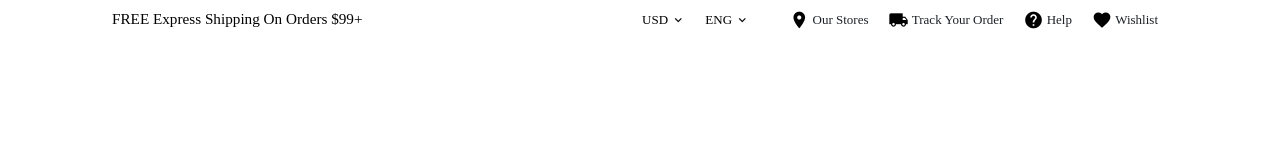
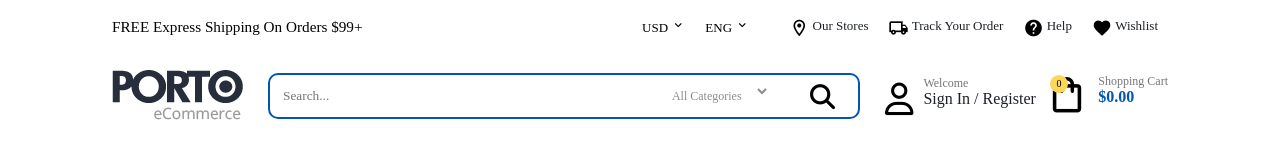
Before and after one commit to M-Ahmed-Khan/programming-fundamental, a plain HTML site: page projects/portotheme.com/index.html in a window 1280 px wide. Drawn offline with Linux system fonts and the light colour scheme.

Commit message:
Added menu 2

```diff
--- a/projects/portotheme.com/index.html
+++ b/projects/portotheme.com/index.html
@@ -5,27 +5,88 @@
   <meta name="viewport" content="width=device-width, initial-scale=1.0">
   <link rel="stylesheet" href="styles.css">
   <link rel="stylesheet" href="https://fonts.googleapis.com/icon?family=Material+Icons">
+  <link rel="stylesheet" href="https://fonts.googleapis.com/icon?family=Material+Icons+Outlined">
+  <script src="https://kit.fontawesome.com/e0e164e943.js" crossorigin="anonymous"></script>
   <title>Home - Shop 46</title>
 </head>
 <body>
   <header>
-    <nav class="menu">
+    <nav class="menu1">
       <h3>FREE Express Shipping On Orders $99+</h3>
       <ul class="dropdowns">
         <li class="dropdown">
-          USD&nbsp;<i class="material-icons" style="font-size: 14px;">keyboard_arrow_down</i>
+          <span class="dropdown-text">USD&nbsp;<i class="material-icons" style="font-size: 14px;">keyboard_arrow_down</i></span>
+          <div class="dropdown-content">
+            <ul class="dropdown-list">
+              <li>USD</li>
+              <li>EUR</li>
+            </ul>
+          </div>
         </li>
         <li class="dropdown">
-          ENG&nbsp;<i class="material-icons" style="font-size: 14px;">keyboard_arrow_down</i>
+          <span class="dropdown-text">ENG&nbsp;<i class="material-icons" style="font-size: 14px;">keyboard_arrow_down</i></span>
+          <div class="dropdown-content">
+            <ul class="dropdown-list">
+              <li>ENG</li>
+              <li>FRH</li>
+            </ul>
+          </div>
         </li>
       </ul>
       <ul>
-        <li><i class="material-icons" style="font-size:2rem;">location_on</i>&nbsp;<a href="#">Our Stores</a></li>
-        <li><i class="material-icons" style="font-size:2rem;">local_shipping</i>&nbsp;<a href="#">Track Your Order</a></li>
-        <li><i class="material-icons" style="font-size:2rem;">help</i>&nbsp;<a href="#">Help</a></li>
-        <li><i class="material-icons" style="font-size:2rem;">favorite</i>&nbsp;<a href="#">Wishlist</a></li>
+        <li><i class="material-icons-outlined" style="font-size:2rem;font-weight:10">location_on</i>&nbsp;<a href="#">Our Stores</a></li>
+        <li><i class="material-icons-outlined" style="font-size:2rem;font-weight:10">local_shipping</i>&nbsp;<a href="#">Track Your Order</a></li>
+        <li><i class="material-icons-outlined" style="font-size:2rem;font-weight:10">help</i>&nbsp;<a href="#">Help</a></li>
+        <li><i class="material-icons-outlined" style="font-size:2rem;font-weight:10">favorite</i>&nbsp;<a href="#">Wishlist</a></li>
       </ul>
     </nav>
+    <div class="menu2">
+      <div class="logo">
+        <img src="images/porto-logo.png" alt="porto logo" />
+      </div>
+      <div class="search-bar">
+        <input type="text" id="search-text" placeholder="Search..." />
+        <div class="category">
+          <select name="category" id="category">
+            <option value="all_categories" selected>All Categories</option>
+            <option value="kitchen">Kitchen</option>
+            <option value="electronics">Electronics</option>
+            <option value="fashion">Fashion</option>
+            <option value="sports">Sports</option>
+            <option value="luggage">Luggage</option>
+            <option value="tools">Tools</option>
+            <option value="automotive">Automotive</option>
+            <option value="storage">Storage</option>
+            <option value="appliances">Appliances</option>
+            <option value="lighting">Lighting</option>
+            <option value="table_and_desks">Table and Desks</option>
+            <option value="home_and_decor">Home and Decor</option>
+          </select>
+        </div>
+        <div class="search-icon-container">
+          <i class="fa-solid fa-magnifying-glass" style="font-size:2.5rem;"></i>
+        </div>
+      </div>
+      <div class="sign-in">
+        <div class="user-icon-container">
+          <i class="fa-regular fa-user" id="user-icon"></i>
+        </div>
+        <div class="sign-in-text">
+          <h3>Welcome</h3>
+          <p>Sign&nbsp;In&nbsp;/&nbsp;Register</p>
+        </div>
+      </div>
+      <div class="shopping-cart">
+        <div class="cart-icon-container">
+          <i class="material-icons-outlined" id="bag-icon">shopping_bag</i>
+          <div class="no-of-items">0</div>
+        </div>
+        <div class="cart-text">
+          <h3>Shopping&nbsp;Cart</h3>
+          <p>$0.00</p>
+        </div>
+      </div>
+    </div>
   </header>
 </body>
 </html>
--- a/projects/portotheme.com/styles.css
+++ b/projects/portotheme.com/styles.css
@@ -10,17 +10,19 @@
   --primary-color: #0155b5;
   --secondary-color: #f9d759;
   --dark-color: #1d2127;
+  --light-gray-color: #8d8d8d;
 }
 
 body {
   width: 82.5%;
   margin: auto;
+  margin-top: 7.5px;
   font-family: 'Poppins';
 }
 
 /* ------------TOP MENU------------ */
 
-.menu {
+.menu1 {
   display: flex;
   padding: 10px 0;
   flex-wrap: nowrap;
@@ -28,18 +30,18 @@ body {
   font-size: 1.3rem;
 }
 
-.menu ul {
+.menu1 ul {
   list-style-type: none;
   display: flex;
 }
 
-.menu > ul > li {
+.menu1 > ul > li {
   padding: 0 10px;
   display: flex;
-  align-items: center;
+  align-items: flex-start;
 }
 
-.menu h3 {
+.menu1 h3 {
   font-weight: normal;
 }
 
@@ -49,11 +51,172 @@ body {
   margin-right: 20px;
 }
 
-.menu ul li a {
+.menu1 > ul li a {
   text-decoration: none;
   color: var(--dark-color);
 }
 
-.menu ul li a:hover {
+.menu1 > ul li a:hover {
   color: var(--primary-color);
 }
+
+.dropdown {
+  display: flex;
+  flex-direction: column;
+}
+
+.dropdown-content {
+  display: none;
+  opacity: 0;
+  position: absolute;
+  top: 40px;
+  box-shadow: 1px 1px 1px var(--light-gray-color);
+  padding: 5px 8px;
+  width: auto;
+  transition: all 0.3s ease-out;
+  -webkit-transition: all 0.3s ease-out;
+  z-index: 99;
+  background-color: white;
+}
+
+.dropdown-text:hover {
+  color: var(--primary-color);
+  cursor: context-menu;
+}
+
+.dropdown:hover .dropdown-content {
+  display: block;
+  opacity: 1;
+}
+
+.dropdown-list {
+  display: flex;
+  flex-direction: column;
+}
+
+/* ------------ LOGO AND SEARCH BAR ------------ */
+
+.menu2 {
+  margin: 22px 0;
+  display: flex;
+  flex-direction: row;
+  justify-content: space-between;
+  align-items: center;
+  flex-wrap: nowrap;
+}
+
+.search-bar {
+  width: 100%;
+  margin: 0 25px;
+  border: 2px solid var(--primary-color);
+  border-radius: 10px;
+  height: auto;
+  display: flex;
+  padding: 3px
+}
+
+#search-text {
+  flex-grow: 3;
+  border: none;
+  padding: 10px;
+  font-family: inherit;
+}
+
+#search-text:focus {
+  border: none;
+  outline: none;
+}
+
+.search-bar .category {
+  margin: 0 20px;
+}
+
+.search-bar select {
+  background-color: transparent;
+  border: none;
+  padding-top: 10px;
+  font-family: inherit;
+  color: var(--light-gray-color);
+  font-size: 1.2rem;
+}
+
+.search-bar select option {
+  background-color: white;
+  color: var(--dark-color);
+  font-family: inherit;
+  border: none;
+  outline: none;
+  font-size: 1.2rem;
+}
+
+.search-icon-container {
+  padding-top: 7.5px;
+  margin: 0 20px;
+}
+
+.user-icon-container {
+  padding-top: 7.5px;
+}
+
+#user-icon {
+  font-size: 3.25rem;
+}
+
+.sign-in {
+  display: flex;
+  flex-direction: row;
+}
+
+.sign-in .user-icon-container {
+  margin-right: 10px;
+}
+
+.sign-in-text h3 {
+  font-weight: normal;
+  color: #777;
+  font-size: 1.2rem;
+  margin-bottom: -1px;
+}
+
+.sign-in-text p {
+  color: var(--dark-color);
+  font-size: 1.6rem;
+}
+
+.shopping-cart {
+  display: flex;
+  flex-direction: row;
+}
+
+.cart-icon-container {
+  margin: 0 10px;
+}
+
+#bag-icon {
+  font-size: 4.25rem;
+}
+
+.no-of-items {
+  position: absolute;
+  right: 212px;
+  top: 75px;
+  background-color: var(--secondary-color);
+  border-radius: 50%;
+  padding: 2.5px;
+  height: 18px;
+  width: 18px;
+  text-align: center;
+}
+
+.cart-text h3 {
+  font-weight: normal;
+  color: #777;
+  font-size: 1.2rem;
+  margin-bottom: -1px;
+}
+
+.cart-text p {
+  font-size: 1.6rem;
+  font-weight: 700;
+  color: var(--primary-color);
+}
```
Also changed, not shown: projects/portotheme.com/images/porto-logo.png (added).
